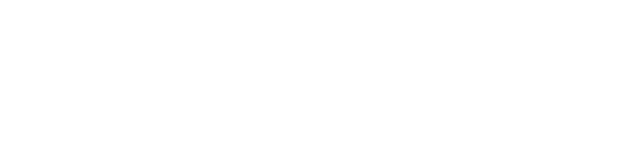
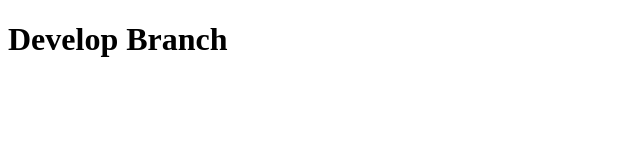
Before and after one commit to StefanoMiC/git-test-FS0824B, a plain HTML site: page index.html in a window 1280 px wide. Shown: the whole page, without its empty margins (0-640 px from the left). Drawn offline with Linux system fonts and the light colour scheme.

Commit message:
Update index.html

```diff
--- a/index.html
+++ b/index.html
@@ -4,10 +4,11 @@
 <head>
     <meta charset="UTF-8">
     <meta name="viewport" content="width=device-width, initial-scale=1.0">
-    <title>Document</title>
+    <title>Git test</title>
 </head>
 
 <body>
+    <h1>Develop Branch</h1>
 
 </body>
 
```
